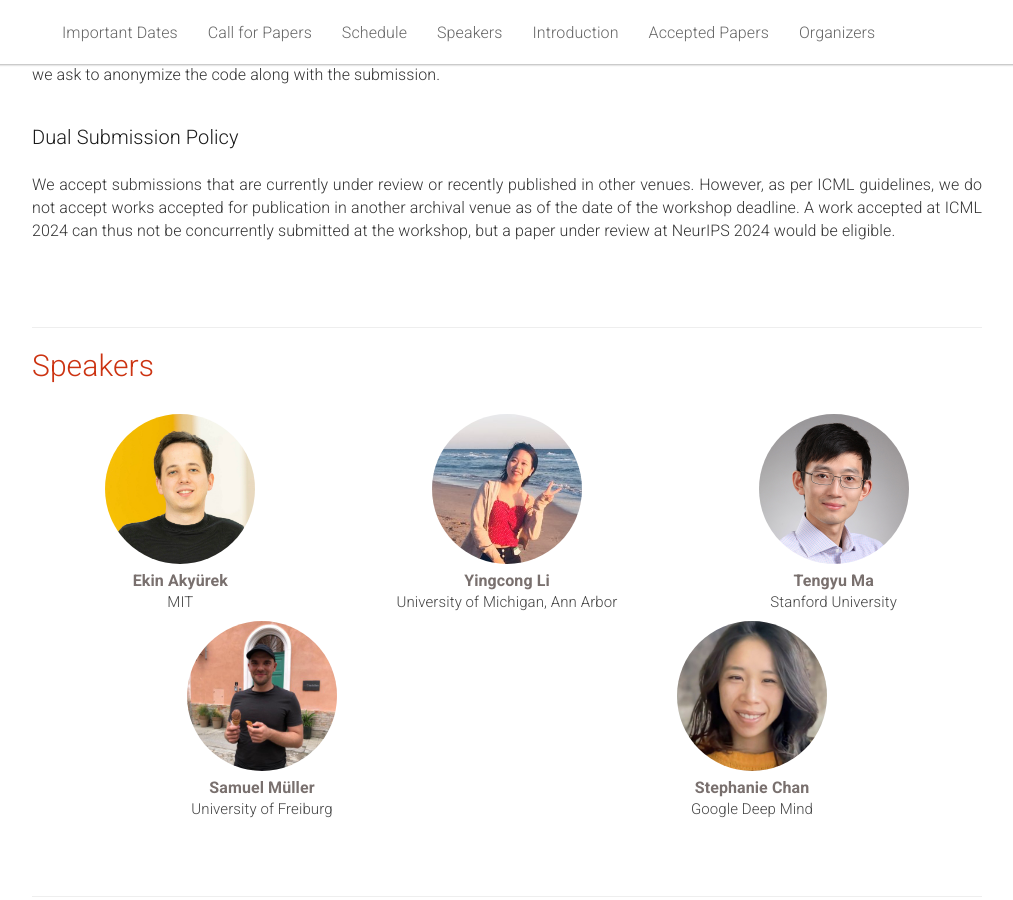
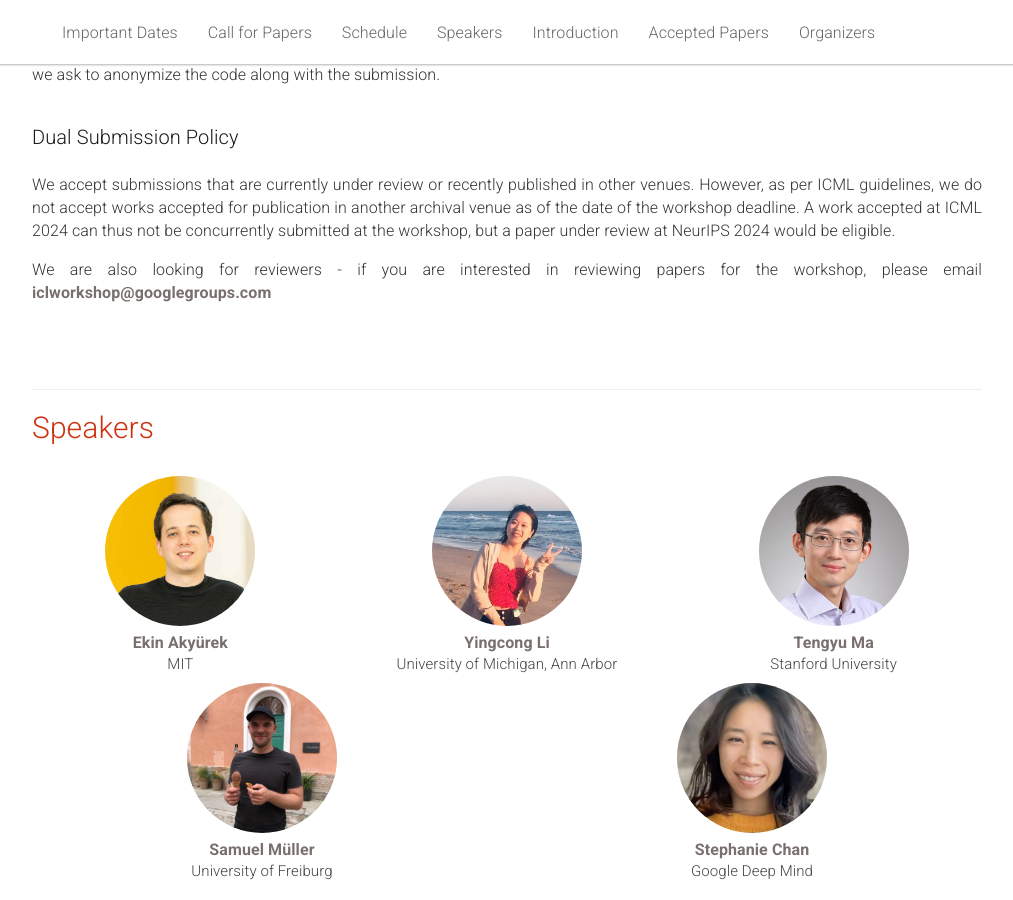
Before and after one commit to iclworkshop/iclworkshop.github.io, a Jekyll site: the page built from _pages/home.md, in a window 1280 px wide and 900 px high, scrolled down 3034 px. Shown: the whole window, without its empty margins (133-1146 px from the left). Built offline with Jekyll 4.4.1, drawn with Linux system fonts in a browser that asks for light colours.

Commit message:
Update home.md

```diff
--- a/_pages/home.md
+++ b/_pages/home.md
@@ -249,6 +249,7 @@ In-context learning (ICL) is an emerging capability of large-scale models, inclu
         <h3>Dual Submission Policy</h3>
         <br />
         <p>We accept submissions that are currently under review or recently published in other venues. However, as per ICML guidelines, we do not accept works accepted for publication in another archival venue as of the date of the workshop deadline. A work accepted at ICML 2024 can thus not be concurrently submitted at the workshop, but a paper under review at NeurIPS 2024 would be eligible.</p>
+        <p>We are also looking for reviewers - if you are interested in reviewing papers for the workshop, please email <a href="mailto:iclworkshop@googlegroups.com">iclworkshop@googlegroups.com</a></p>
   </div>
 </div>
 
```
